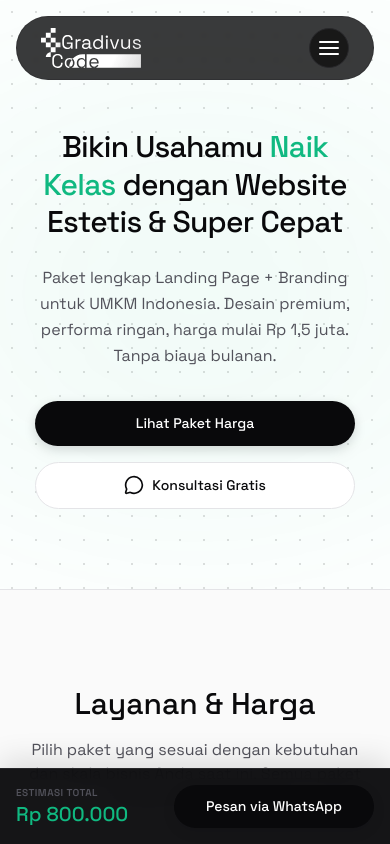
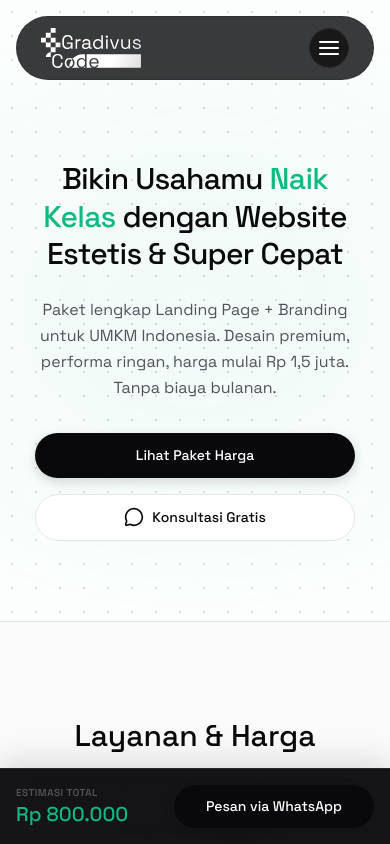
Before and after one commit to znlumins/gradivuscode, a Next.js app: page / in a window 390 px wide. Shown: the top 844 px of the page. Built offline with nearby package versions, Linux system fonts and the light colour scheme.

Commit message:
style: increase Hero top padding on mobile screens

```diff
--- a/components/Hero.tsx
+++ b/components/Hero.tsx
@@ -7,7 +7,7 @@ export default function Hero() {
   const { t } = useLanguage();
 
   return (
-    <section id="hero" className="relative pt-32 pb-20 md:min-h-[100dvh] md:flex md:items-center md:justify-center md:pt-24 md:pb-16 overflow-hidden bg-bg-primary">
+    <section id="hero" className="relative pt-40 pb-20 md:min-h-[100dvh] md:flex md:items-center md:justify-center md:pt-24 md:pb-16 overflow-hidden bg-bg-primary">
 
       {/* Grid Pattern Background for B2B tech feel */}
       <div className="absolute inset-0 bg-[radial-gradient(#27272a_1px,transparent_1px)] [background-size:24px_24px] opacity-15 pointer-events-none" />
```
